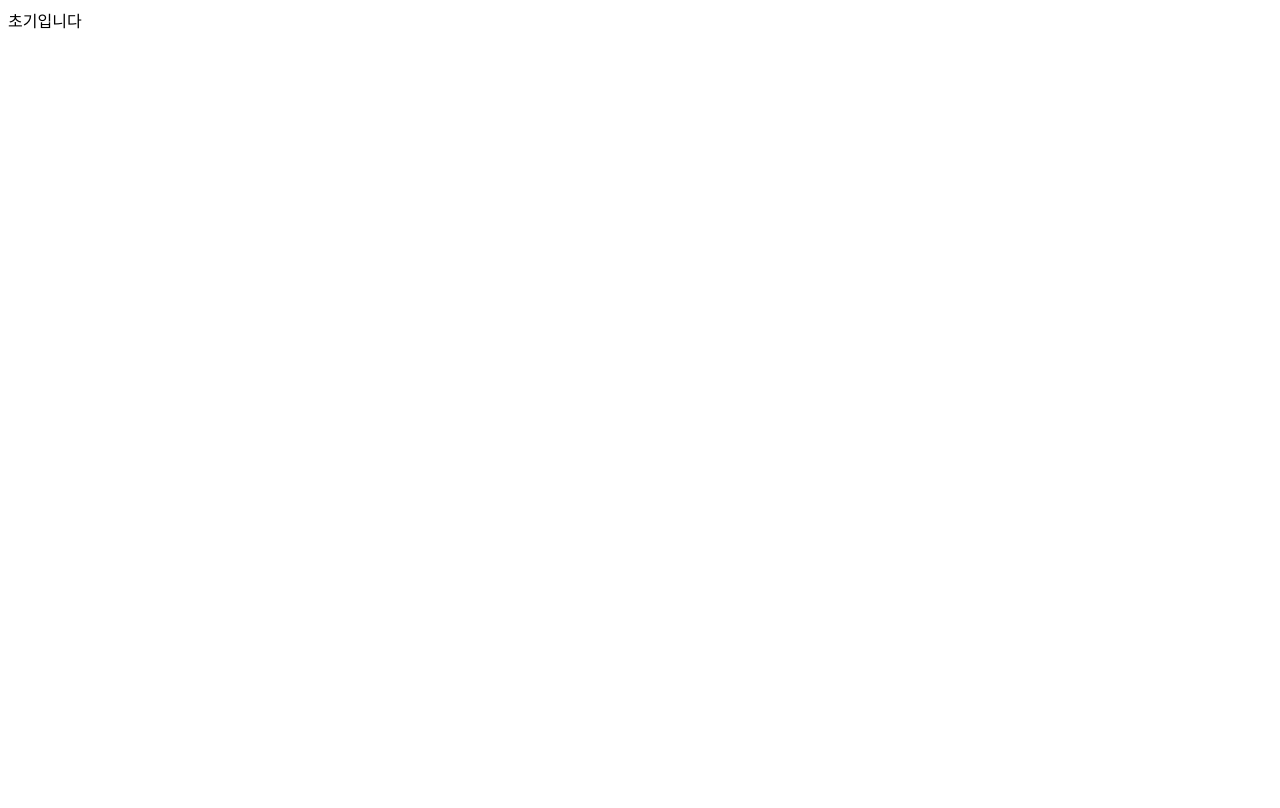
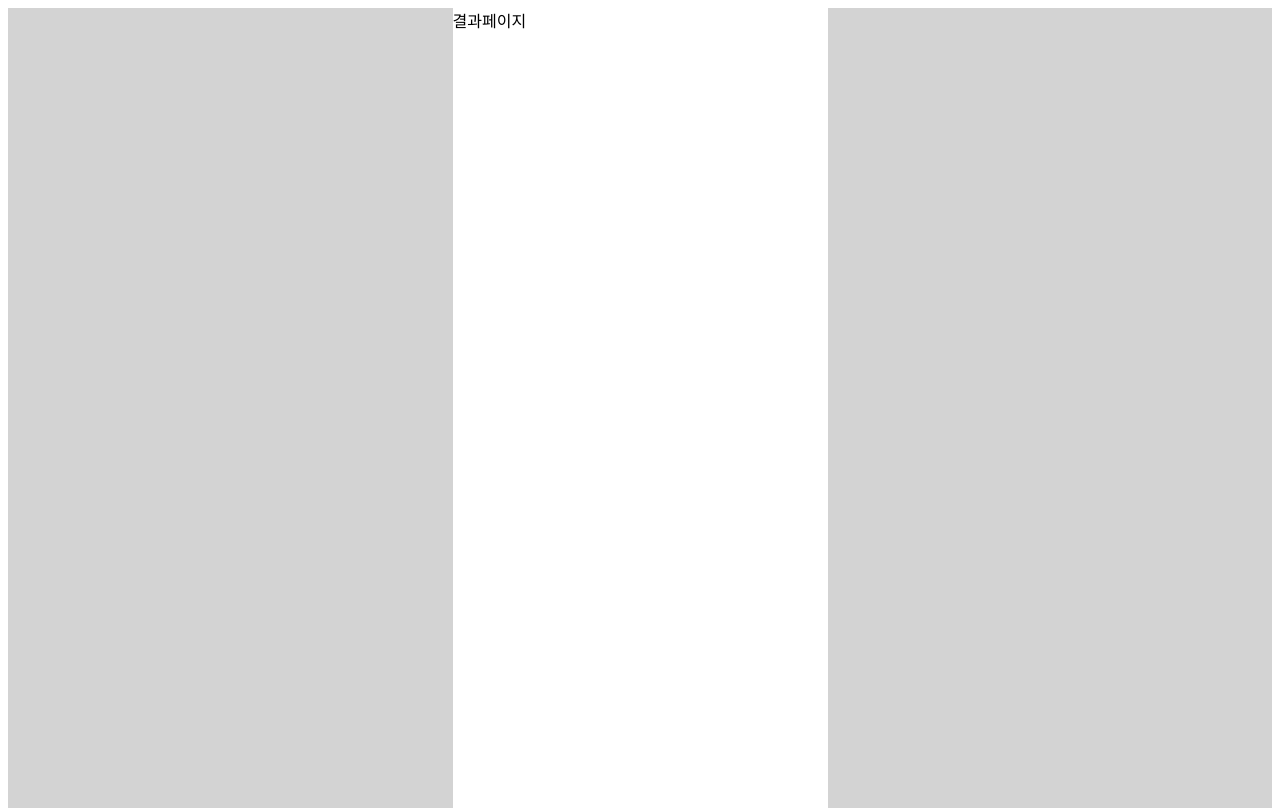
Before and after one commit to Low-ProFiles/quiz_web, a React (Create React App) app: page /result in a window 1280 px wide. Built offline with nearby package versions, Linux system fonts and the light colour scheme; a web font is replaced by a local one.

Commit message:
setting: base UI setting

```diff
--- a/src/App.tsx
+++ b/src/App.tsx
@@ -1,8 +1,13 @@
+import Layout from './components/Layout';
+import URLRoutes from './URLRoutes';
+
 const App = () => {
   return (
-    <div className="App">
-      <div>초기입니다</div>
-    </div>
+    <>
+      <Layout>
+        <URLRoutes />
+      </Layout>
+    </>
   );
 };
 
--- /dev/null
+++ b/src/URLRoutes/index.tsx
@@ -0,0 +1,18 @@
+import { BrowserRouter, Routes, Route } from 'react-router-dom';
+import LandingPage from '../pages/LandingPage';
+import QuizPage from '../pages/QuizPage';
+import ResultPage from '../pages/ResultPage';
+
+const URLRoutes = () => {
+  return (
+    <BrowserRouter>
+      <Routes>
+        <Route path="/" element={<LandingPage />} />
+        <Route path="/quiz" element={<QuizPage />} />
+        <Route path="/result" element={<ResultPage />} />
+      </Routes>
+    </BrowserRouter>
+  );
+};
+
+export default URLRoutes;
--- a/src/components/Layout/index.tsx
+++ b/src/components/Layout/index.tsx
@@ -1,9 +1,15 @@
 import styles from './layout.module.scss';
 
-const Layout = () => {
+interface ILayout {
+  children: JSX.Element;
+}
+
+const Layout = ({ children }: ILayout) => {
   return (
-    <div>
-      <div>하이</div>
+    <div className={styles.layoutBackground}>
+      <div className={styles.layoutMain}>{children}</div>
     </div>
   );
 };
+
+export default Layout;
--- a/src/components/Layout/layout.module.scss
+++ b/src/components/Layout/layout.module.scss
@@ -0,0 +1,13 @@
+@use '../../styles/colors.scss' as color;
+
+.layoutBackground {
+  display: flex;
+  background-color: color.$GREY;
+
+  .layoutMain {
+    width: 375px;
+    height: 100vh;
+    margin: 0 auto;
+    background-color: color.$WHITE;
+  }
+}
--- /dev/null
+++ b/src/pages/LandingPage/index.tsx
@@ -0,0 +1,9 @@
+const LandingPage = () => {
+  return (
+    <>
+      <div>랜딩페이지</div>
+    </>
+  );
+};
+
+export default LandingPage;
--- /dev/null
+++ b/src/pages/QuizPage/index.tsx
@@ -0,0 +1,9 @@
+const QuizPage = () => {
+  return (
+    <>
+      <div>퀴즈페이지</div>
+    </>
+  );
+};
+
+export default QuizPage;
--- /dev/null
+++ b/src/pages/ResultPage/index.tsx
@@ -0,0 +1,9 @@
+const ResultPage = () => {
+  return (
+    <>
+      <div>결과페이지</div>
+    </>
+  );
+};
+
+export default ResultPage;
--- /dev/null
+++ b/src/styles/colors.scss
@@ -0,0 +1,6 @@
+$WHITE: #ffffff;
+$BLACK: #000000;
+
+$GREY: #d3d3d3;
+$GREEN: #48d1b0;
+$PURPLE: #ba55d3;
--- a/src/styles/index.scss
+++ b/src/styles/index.scss
@@ -4,7 +4,3 @@ html,
 body {
   height: 100%;
 }
-
-#root {
-  height: 100%;
-}
```
